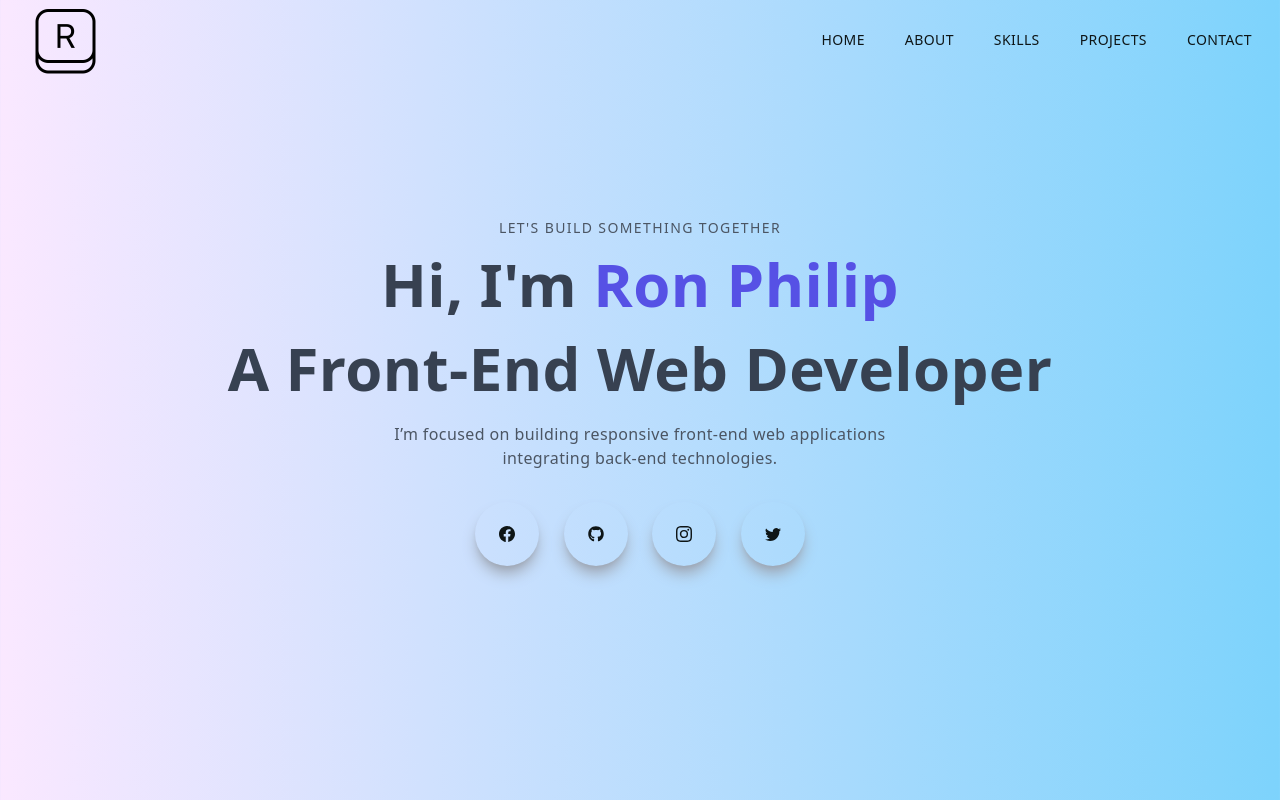
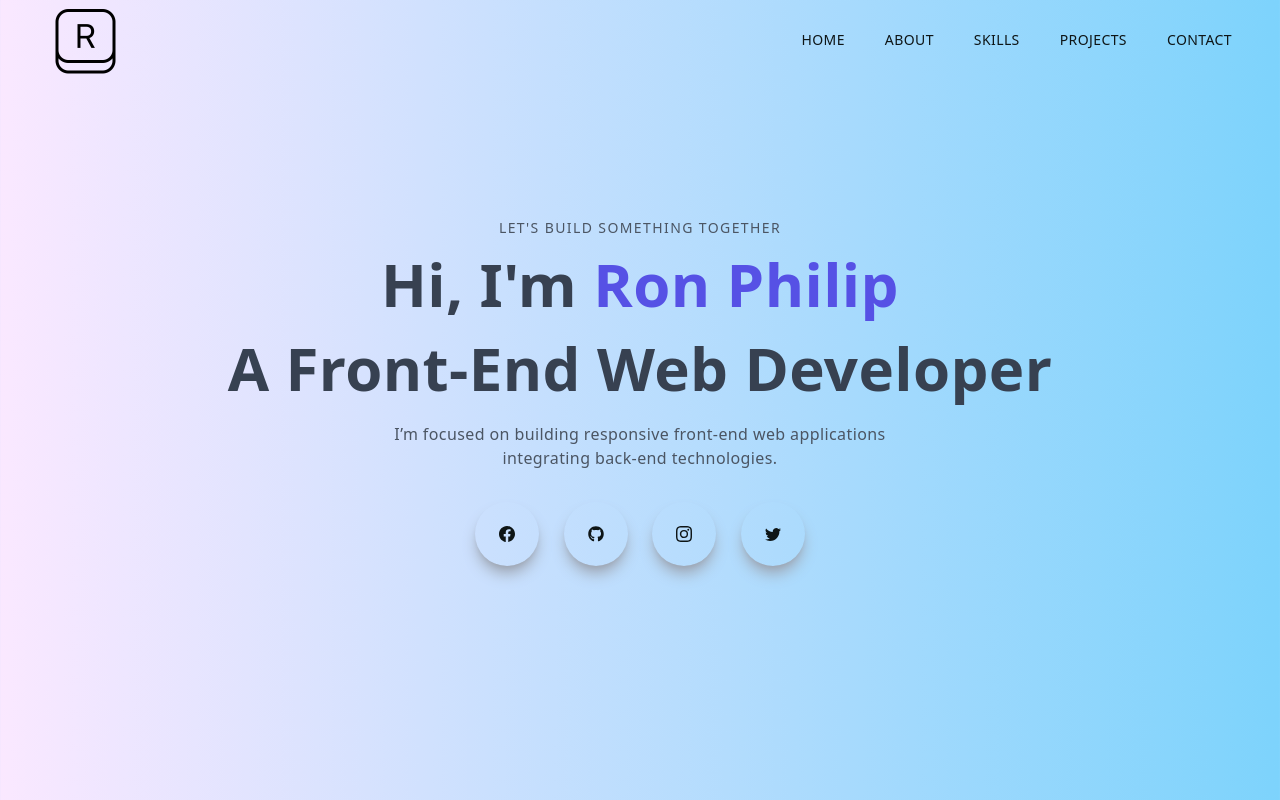
Before and after one commit to ronphilip25/my-final-portfolio, a Next.js app: page / in a window 1280 px wide. Shown: the top 800 px of the page. Built offline with nearby package versions, Linux system fonts and the light colour scheme.

Commit message:
first commit

```diff
--- a/components/Navbar.jsx
+++ b/components/Navbar.jsx
@@ -46,7 +46,7 @@ function Navbar  ()  {
     },[])
 
   return (
-    <div className={shadow ? 'fixed w-full h-20 shadow-xl p-5 z-[100]' : 'fixed w-full p-5 h-20 z-[100]'}>
+    <div className={shadow ? 'fixed w-full h-20 shadow-xl p-10 z-[100]' : 'fixed w-full p-10 h-20 z-[100]'}>
       <div className='flex justify-between items-center w-full h-full px-2 2xl:px-16'>
        <Link href='/'>
         <Image
```
